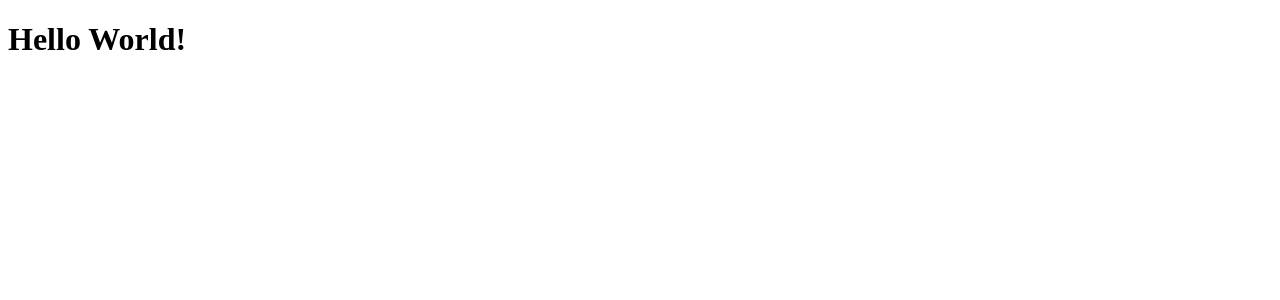
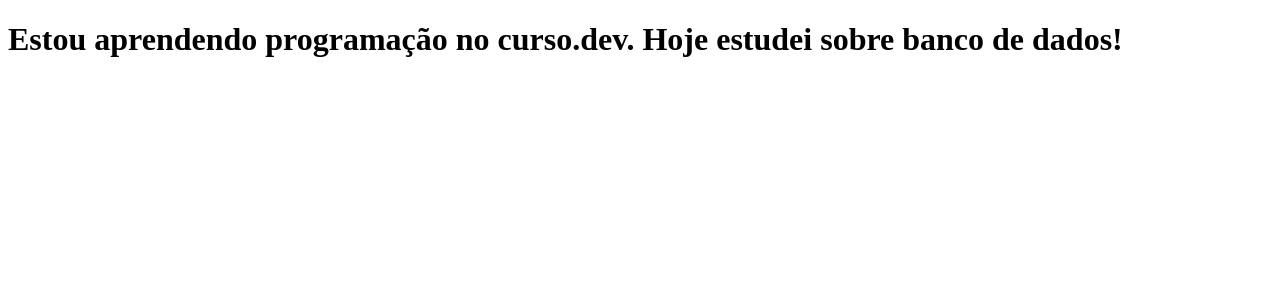
Before and after one commit to DaniloFillipi/clone-tabnews, a Next.js app: page / in a window 1280 px wide. Shown: the top 300 px of the page. Built offline with nearby package versions, Linux system fonts and the light colour scheme.

Commit message:
Alteração de texto na home para marcar progresso nos estudos de hoje

```diff
--- a/pages/index.js
+++ b/pages/index.js
@@ -1,5 +1,5 @@
 function Home() {
-  return <h1>Hello World!</h1>;
+  return <h1>Estou aprendendo programação no curso.dev. Hoje estudei sobre banco de dados!</h1>;
 }
 
 export default Home;
```
